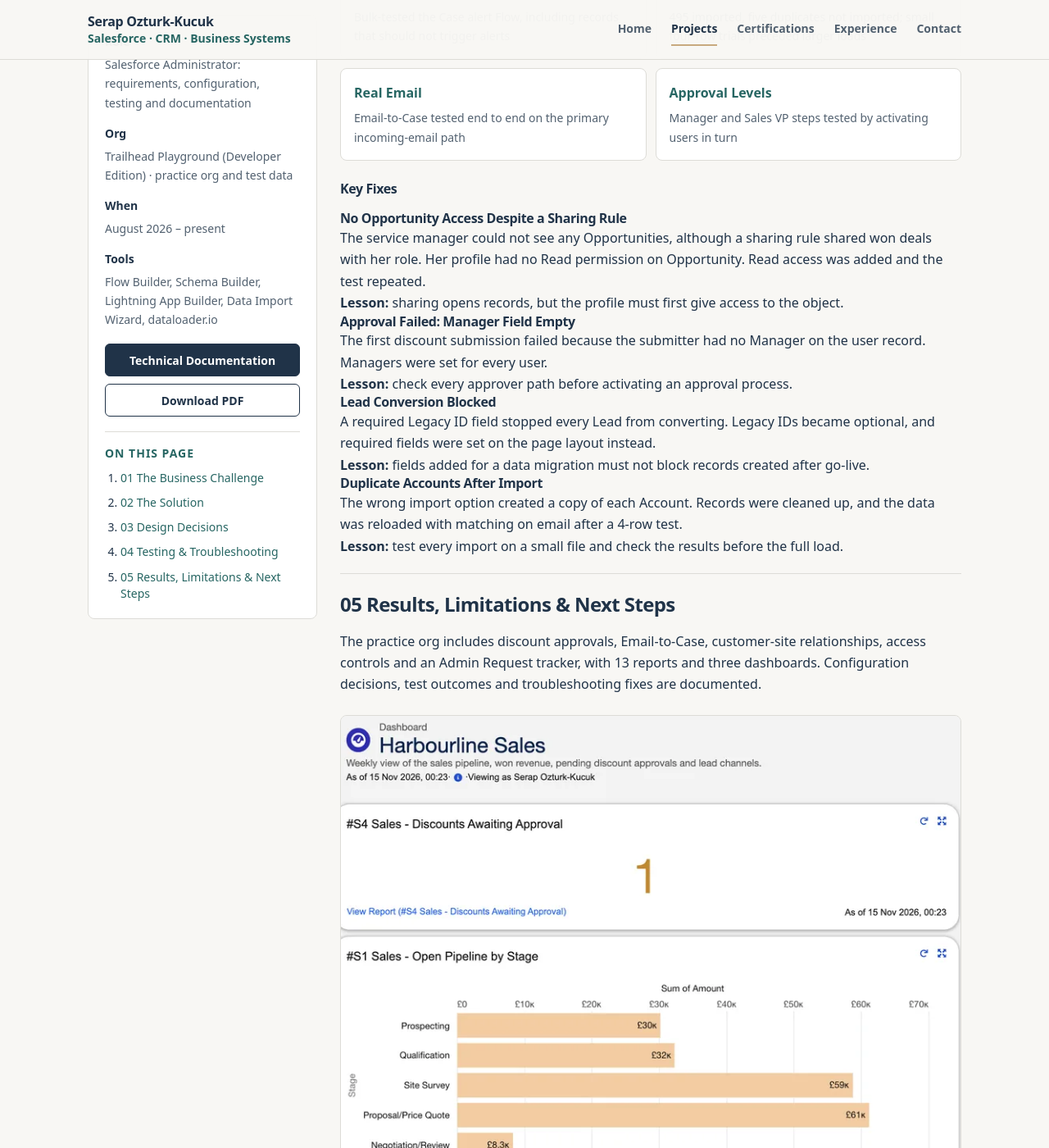
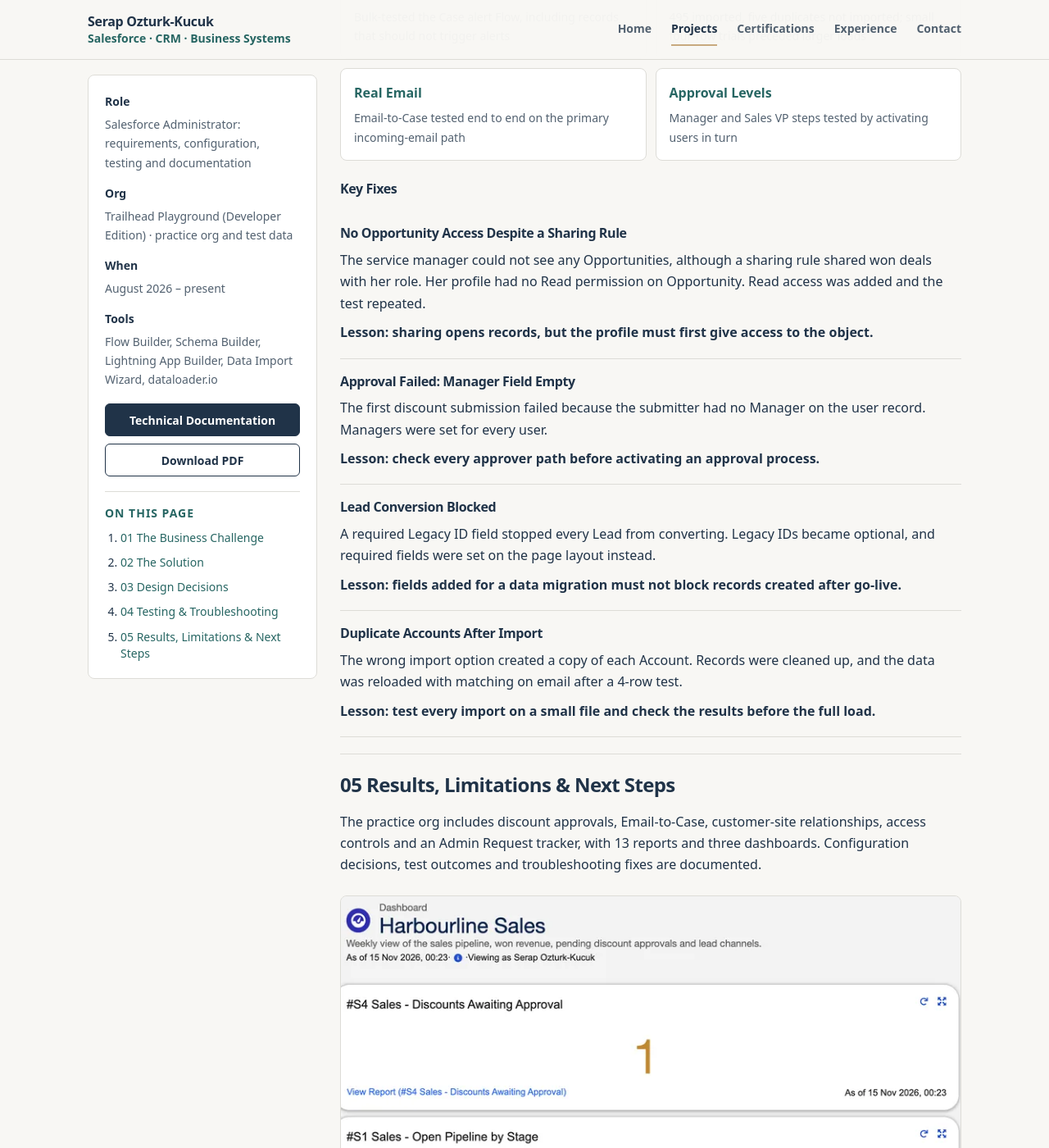
Before and after one commit to serapozturkkucuk/serapozturkkucuk.github.io, a Jekyll site: the page built from _projects/harbourline.md, in a window 1280 px wide and 1400 px high, scrolled down 4846 px. Shown: the whole window at 82% size. Built offline with Jekyll 4.4.1, drawn with Linux system fonts in a browser that asks for light colours.

Commit message:
Keep project sidebar below 73px sticky header and style reusable lesson lines

```diff
--- a/assets/css/style.css
+++ b/assets/css/style.css
@@ -254,6 +254,12 @@ figure.shot figcaption {font-size:var(--fs-small);color:var(--ink-soft)}
 .solution-item > div {display:grid;gap:7px}
 .solution-item p {color:var(--ink-soft)}
 .case-decision {display:grid;gap:11px;padding:18px 0;border-bottom:1px solid var(--line)}
+.case-fixes {display:grid;gap:0}
+.case-fix {display:grid;gap:9px;padding:18px 0;border-bottom:1px solid var(--line)}
+.case-fix h3 {margin:0}
+.case-fix .case-lesson {color:var(--ink);font-weight:600}
+.case-fix .case-lesson strong {font-weight:750}
+
 .case .test-grid {display:grid;grid-template-columns:repeat(2,minmax(0,1fr));gap:11px;margin:8px 0}
 .test-grid > div {display:grid;gap:6px;padding:16px;border:1px solid var(--line);border-radius:var(--radius);background:var(--surface)}
 .test-grid strong {color:var(--teal-ink)}
@@ -272,7 +278,7 @@ figure.shot figcaption {font-size:var(--fs-small);color:var(--ink-soft)}
 .project-bottom-actions {display:flex;gap:9px;flex-wrap:wrap;width:100%;padding-top:12px;border-top:1px solid var(--line)}
 @media(min-width:1001px){
   .case-grid {grid-template-columns:280px minmax(0,1fr);gap:28px}
-  .facts-box {position:sticky;top:18px;display:grid;grid-template-columns:minmax(0,1fr);grid-template-rows:auto auto auto;gap:18px;max-height:calc(100vh - 36px);max-height:calc(100dvh - 36px);overflow-y:auto;padding:20px}
+  .facts-box {position:sticky;top:calc(73px + 18px);display:grid;grid-template-columns:minmax(0,1fr);grid-template-rows:auto auto auto;gap:18px;max-height:calc(100vh - 73px - 36px);max-height:calc(100dvh - 73px - 36px);overflow-y:auto;padding:20px}
   .facts-box dl {grid-template-columns:minmax(0,1fr);grid-row:auto;gap:5px}
   .facts-box dt:not(:first-child) {margin-top:9px}
   .facts-box dd {overflow-wrap:anywhere}
```
